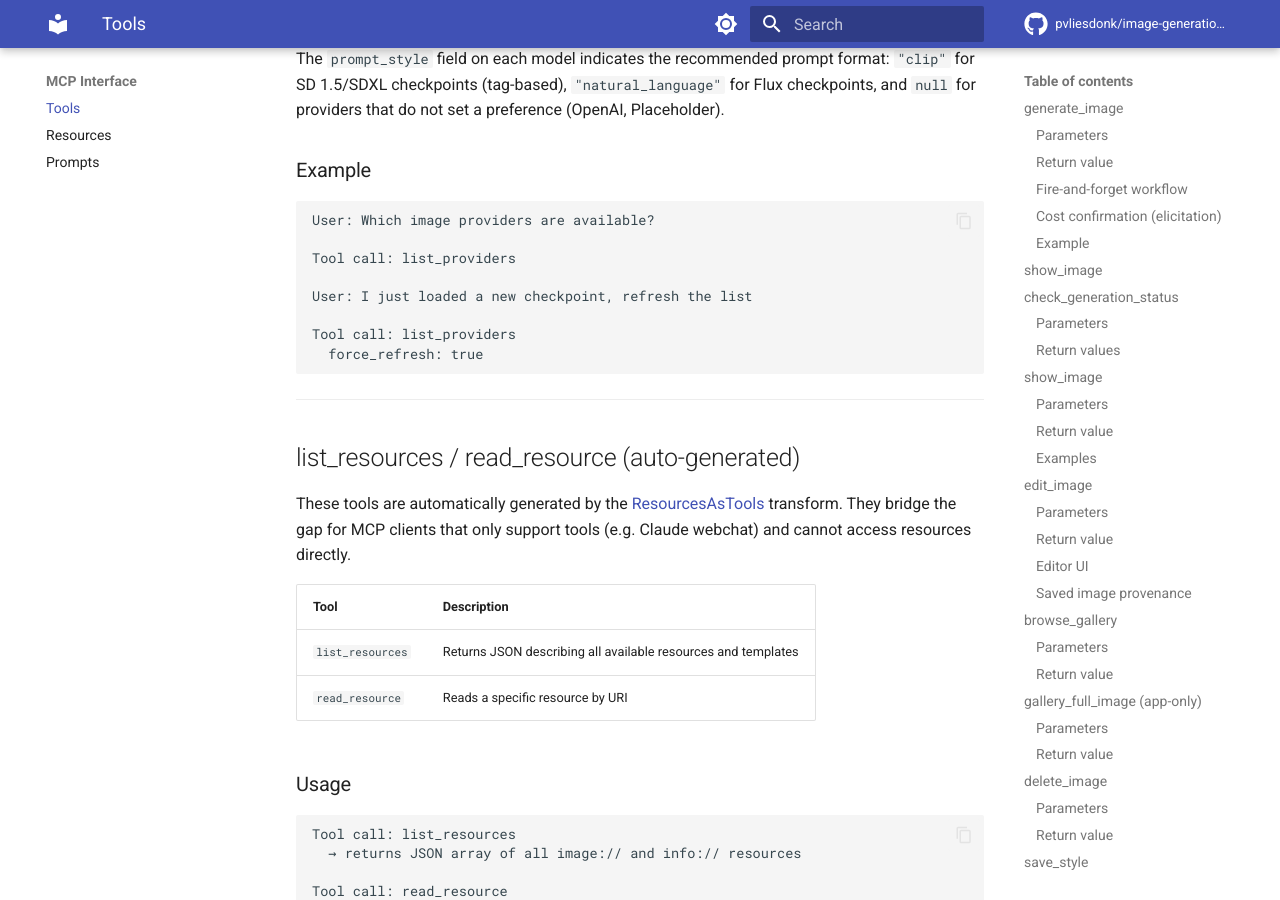
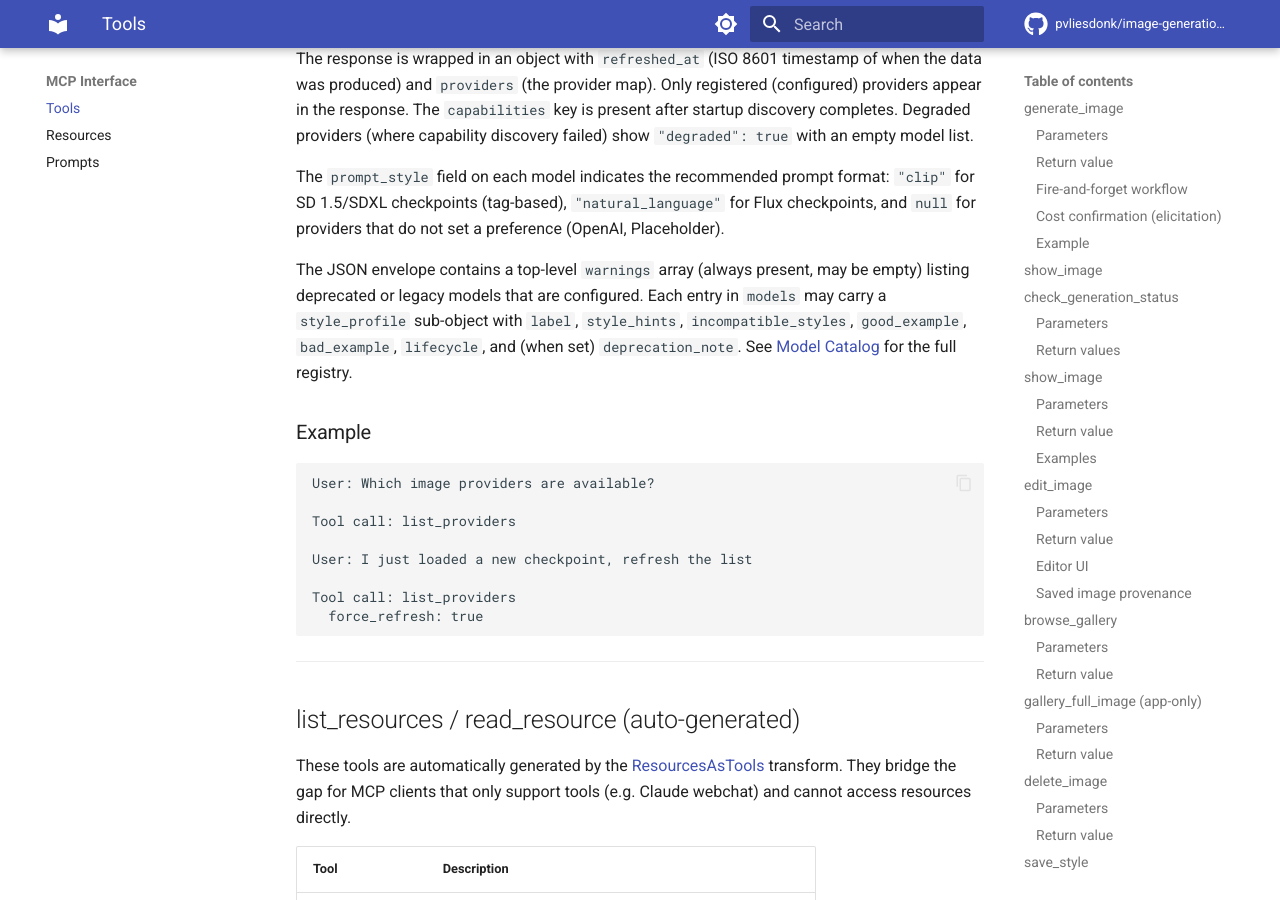
Before and after one commit to pvliesdonk/image-generation-mcp, an MkDocs documentation site: the page built from docs/tools.md, in a window 1280 px wide and 900 px high, scrolled down 14464 px. Built offline with MkDocs 1.6.1 and Material for MkDocs 9.7.7, drawn with Linux system fonts in a browser that asks for light colours; comment, search, counter and statistics services are not loaded; some of the changed text lies outside the part shown.

Commit message:
docs: cross-reference Model Catalog from tools / resources / guides
list_providers and info://providers now document the new style_profile
sub-object and warnings array. The Providers index and prompt-writing
guide link to the catalog. The catalog itself remains the single
source of truth for per-model narrative content.

Refs #203

````diff
--- a/docs/tools.md
+++ b/docs/tools.md
@@ -87,6 +87,8 @@
   aspect_ratio: "16:9"
   quality: "hd"
 ```
+
+When picking `model`, consult each entry's `style_profile.style_hints` and `style_profile.incompatible_styles` from `list_providers`; check the top-level `warnings` array to avoid deprecated models for new work. The [Model Catalog](providers/model-catalog.md) lists all known models with their full profiles.
 
 ---
 
@@ -511,6 +513,8 @@
 
 The `prompt_style` field on each model indicates the recommended prompt format: `"clip"` for SD 1.5/SDXL checkpoints (tag-based), `"natural_language"` for Flux checkpoints, and `null` for providers that do not set a preference (OpenAI, Placeholder).
 
+The JSON envelope contains a top-level `warnings` array (always present, may be empty) listing deprecated or legacy models that are configured. Each entry in `models` may carry a `style_profile` sub-object with `label`, `style_hints`, `incompatible_styles`, `good_example`, `bad_example`, `lifecycle`, and (when set) `deprecation_note`. See [Model Catalog](providers/model-catalog.md) for the full registry.
+
 ### Example
 
 ```
````
Also changed, not shown: docs/guides/prompt-writing.md (+2 -0 lines), docs/providers/index.md (+2 -0 lines), docs/resources.md (+2 -0 lines).
